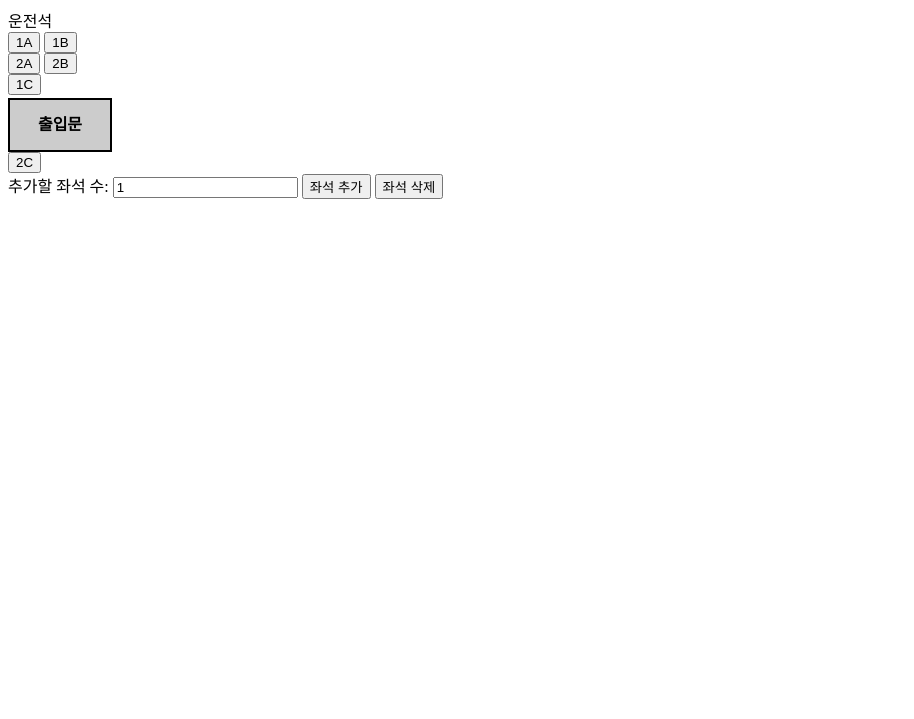
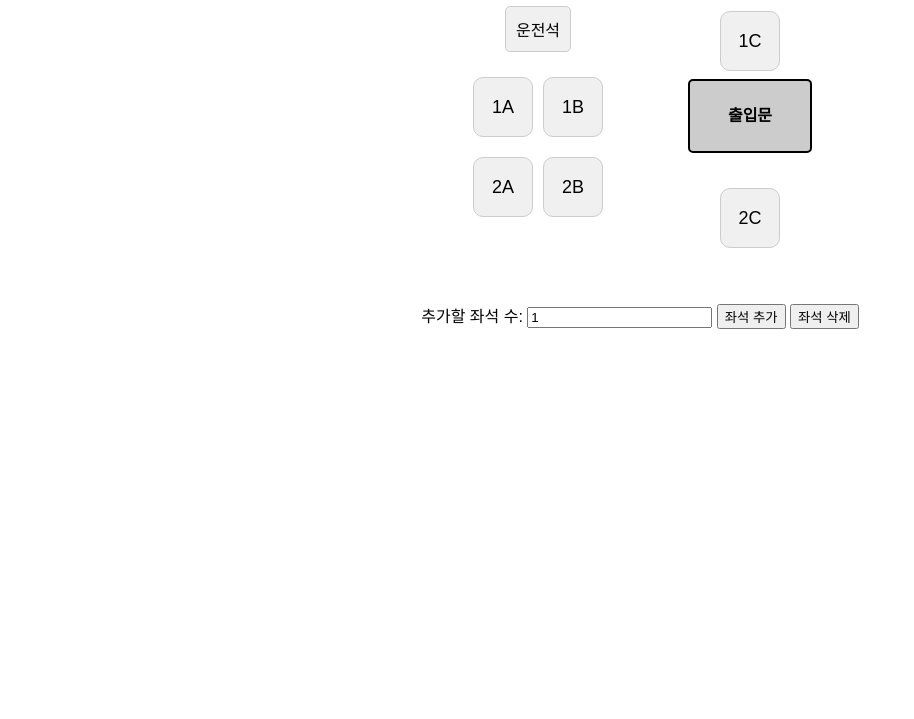
Before and after one commit to 6Soo/forestour, a plain HTML site: page index.html in a window 1280 px wide. Shown: the part 81-800 px from the top of the page, without its empty margins (0-914 px from the left). Drawn offline with Linux system fonts and the light colour scheme.

Commit message:
Update styles.css

```diff
--- a/styles.css
+++ b/styles.css
@@ -1,3 +1,73 @@
+body {
+    font-family: Arial, sans-serif;
+    text-align: center;
+    margin: 0;
+    padding: 0;
+}
+
+h1 {
+    margin-top: 20px;
+}
+
+.bus-layout {
+    display: flex;
+    justify-content: center;
+    align-items: flex-start;
+    margin-top: 20px;
+}
+
+.driver-group, .door-group {
+    display: flex;
+    flex-direction: column;
+    align-items: center;
+    margin: 0 40px;
+}
+
+.driver, .door {
+    padding: 10px;
+    background-color: #f0f0f0;
+    border: 1px solid #ccc;
+    border-radius: 5px;
+    margin-bottom: 20px;
+}
+
+.bus-seats {
+    display: flex;
+    flex-direction: column;
+    align-items: center;
+}
+
+.row {
+    margin-bottom: 10px;
+    display: flex;
+    justify-content: center;
+    align-items: center;
+}
+
+.seat {
+    width: 60px;
+    height: 60px;
+    margin: 5px;
+    font-size: 18px;
+    cursor: pointer;
+    background-color: #f0f0f0;
+    border: 1px solid #ccc;
+    border-radius: 10px;
+}
+
+.seat.selected {
+    background-color: #4CAF50;
+    color: white;
+}
+
+.controls {
+    margin-top: 40px;
+}
+
+.share {
+    margin-top: 20px;
+}
+
 /* 출입문 요소에 하단으로 3px의 margin 추가 */
 .door {
     width: 100px;
```
